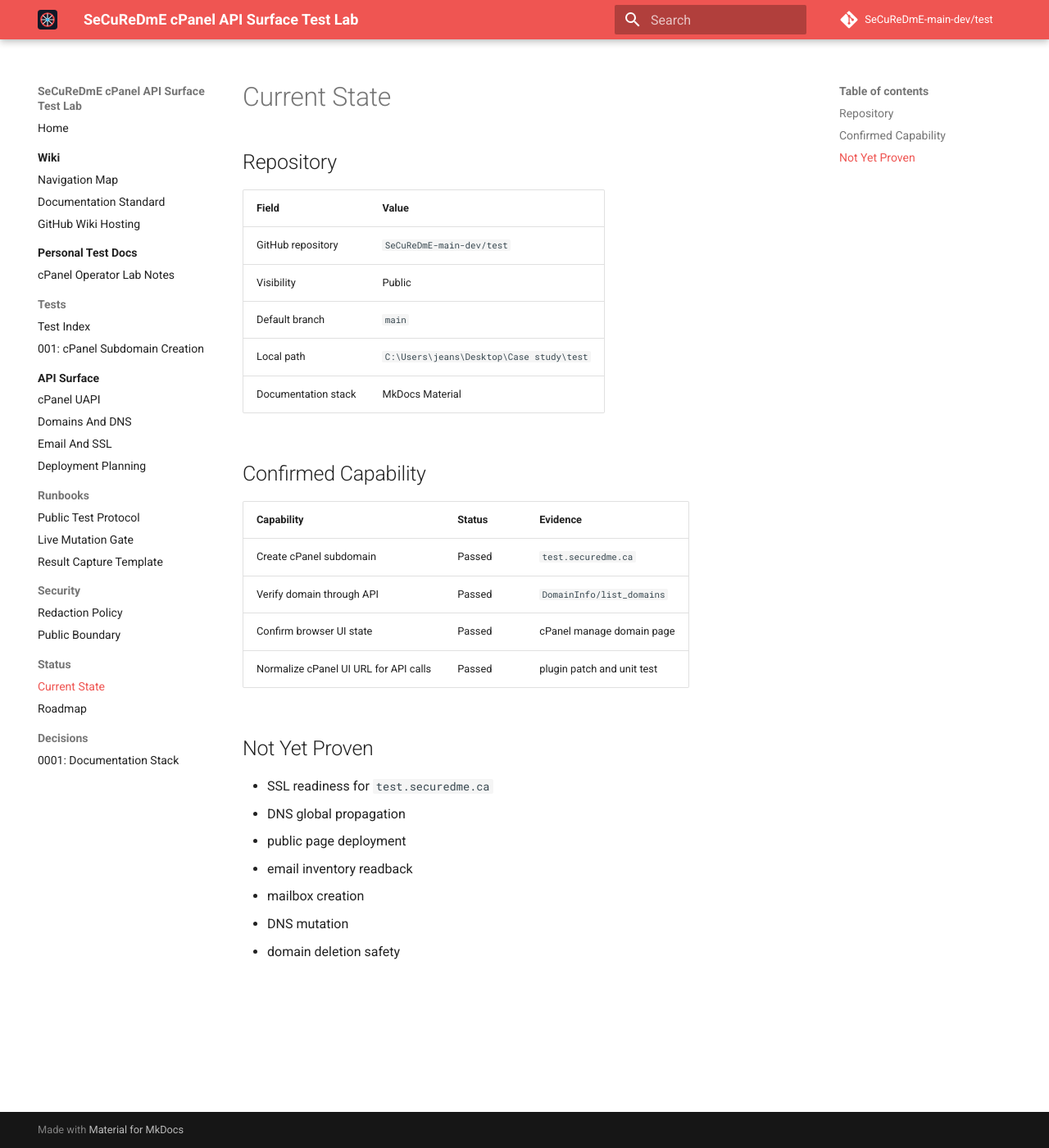
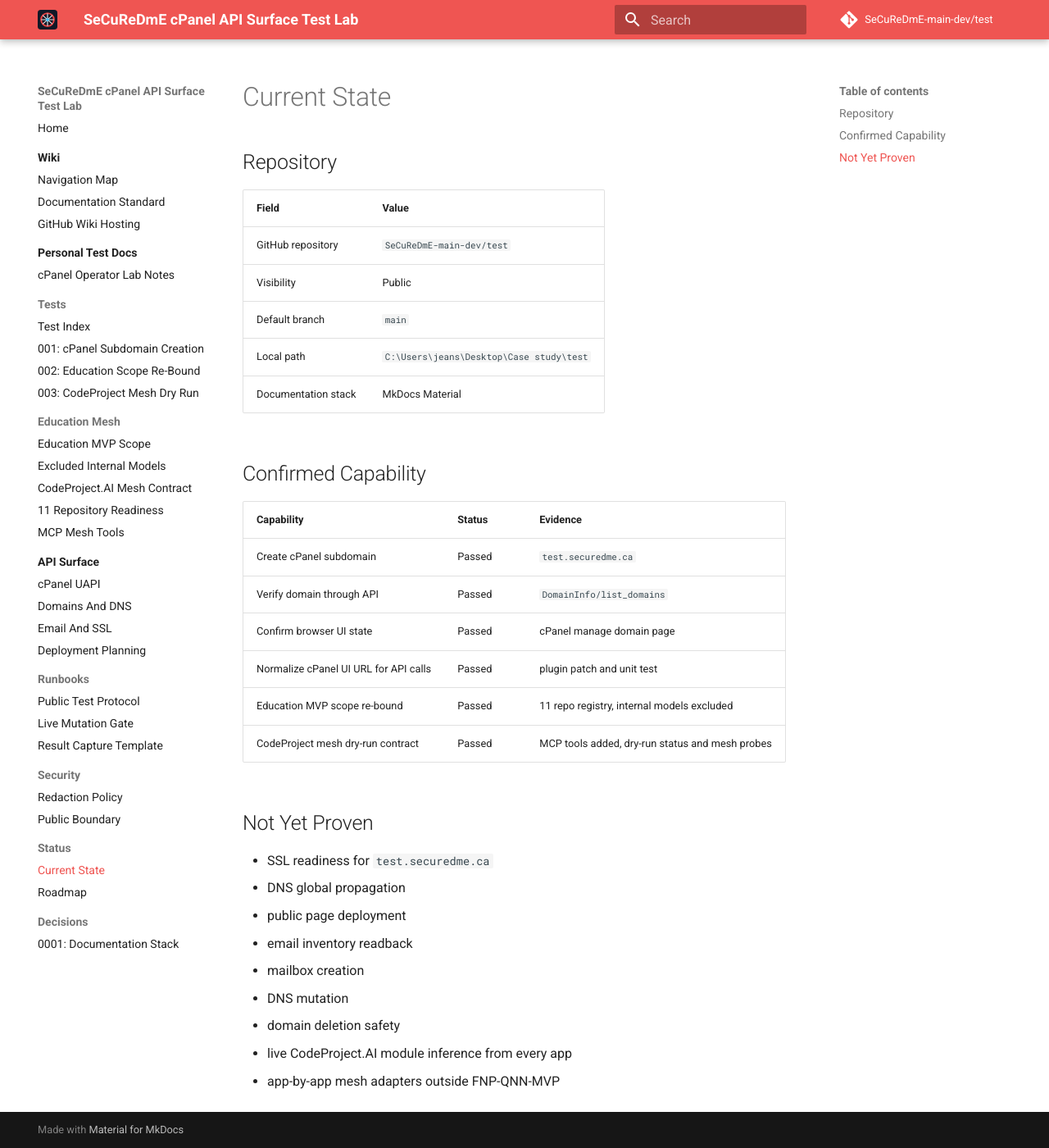
Before and after one commit to SeCuReDmE-main-dev/test, an MkDocs documentation site: the page built from docs/status/current-state.md, in a window 1280 px wide and 1400 px high. Shown: the whole window at 82% size. Built offline with MkDocs 1.6.1 and Material for MkDocs 9.7.7, drawn with Linux system fonts in a browser that asks for light colours; comment, search, counter and statistics services are not loaded.

Commit message:
Enhance documentation for Education mesh and CodeProject integration
- Updated current state with new test results and scope definitions.
- Added new tests for Education scope re-bound and CodeProject mesh dry-run.
- Created detailed documentation for Education MVP scope, excluded internal models, and MCP mesh tools.
- Structured navigation in mkdocs.yml to reflect new documentation.

```diff
--- a/docs/status/current-state.md
+++ b/docs/status/current-state.md
@@ -18,6 +18,8 @@
 | Verify domain through API | Passed | `DomainInfo/list_domains` |
 | Confirm browser UI state | Passed | cPanel manage domain page |
 | Normalize cPanel UI URL for API calls | Passed | plugin patch and unit test |
+| Education MVP scope re-bound | Passed | 11 repo registry, internal models excluded |
+| CodeProject mesh dry-run contract | Passed | MCP tools added, dry-run status and mesh probes |
 
 ## Not Yet Proven
 
@@ -28,3 +30,5 @@
 - mailbox creation
 - DNS mutation
 - domain deletion safety
+- live CodeProject.AI module inference from every app
+- app-by-app mesh adapters outside FNP-QNN-MVP
--- a/mkdocs.yml
+++ b/mkdocs.yml
@@ -63,6 +63,14 @@
   - Tests:
       - Test Index: tests/index.md
       - "001: cPanel Subdomain Creation": tests/001-cpanel-subdomain-create.md
+      - "002: Education Scope Re-Bound": tests/002-education-scope-rebound.md
+      - "003: CodeProject Mesh Dry Run": tests/003-codeproject-mesh-dry-run.md
+  - Education Mesh:
+      - Education MVP Scope: education-mesh/education-mvp-scope.md
+      - Excluded Internal Models: education-mesh/excluded-internal-models.md
+      - CodeProject.AI Mesh Contract: education-mesh/codeproject-ai-mesh-contract.md
+      - 11 Repository Readiness: education-mesh/11-repository-readiness.md
+      - MCP Mesh Tools: education-mesh/mcp-mesh-tools.md
   - API Surface:
       - Overview: api-surface/index.md
       - cPanel UAPI: api-surface/cpanel-uapi.md
```
Also changed, not shown: docs/education-mesh/11-repository-readiness.md (added, +19 -0 lines), docs/education-mesh/codeproject-ai-mesh-contract.md (added, +23 -0 lines), docs/education-mesh/education-mvp-scope.md (added, +35 -0 lines), docs/education-mesh/excluded-internal-models.md (added, +18 -0 lines), docs/education-mesh/mcp-mesh-tools.md (added, +14 -0 lines), 3 other files.
